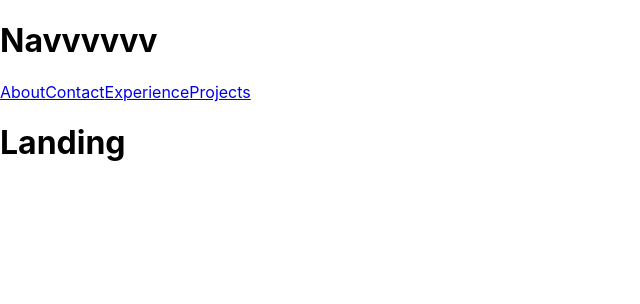
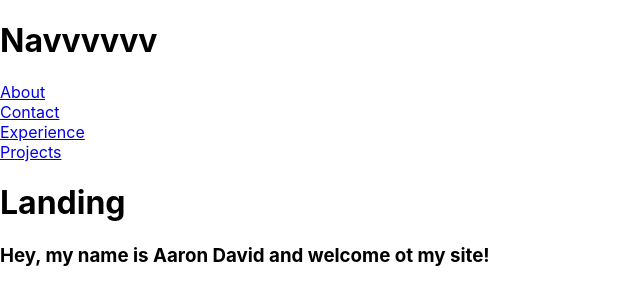
Before and after one commit to ajdavid128/portfolio, a React (Create React App) app: page / in a window 1280 px wide. Shown: the top 304 px of the page, without its empty margins (0-640 px from the left). Built offline with nearby package versions, Linux system fonts and the light colour scheme.

Commit message:
broke up nav links, added text to landing page

```diff
--- a/src/Components/Landing.js
+++ b/src/Components/Landing.js
@@ -3,7 +3,11 @@
 
 function Landing() {
     return (
+        <>
         <h1>Landing</h1>
+        <h3>Hey, my name is Aaron David and welcome ot my site!</h3>
+
+        </>
     )
 }
 
--- a/src/Components/Nav.js
+++ b/src/Components/Nav.js
@@ -7,8 +7,11 @@ function Nav() {
         <>
             <h1>Navvvvvv</h1>
             <Link to="/about">About</Link>
+            <br/>
             <Link to="/contact">Contact</Link>
+            <br/>
             <Link to="/experience">Experience</Link>
+            <br/>
             <Link to="/projects">Projects</Link>
             <Outlet />
         </>
```
